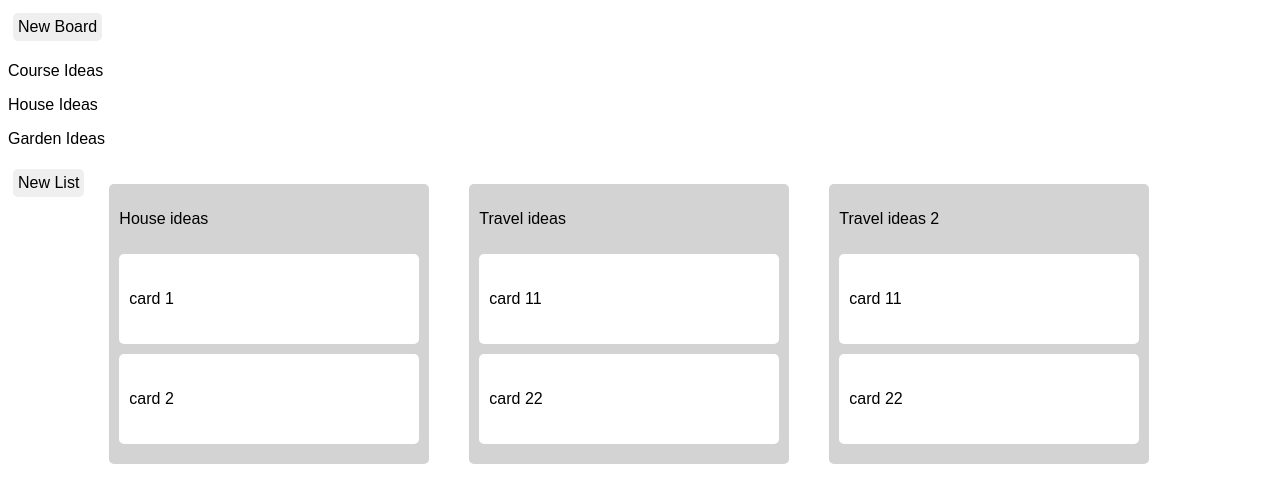
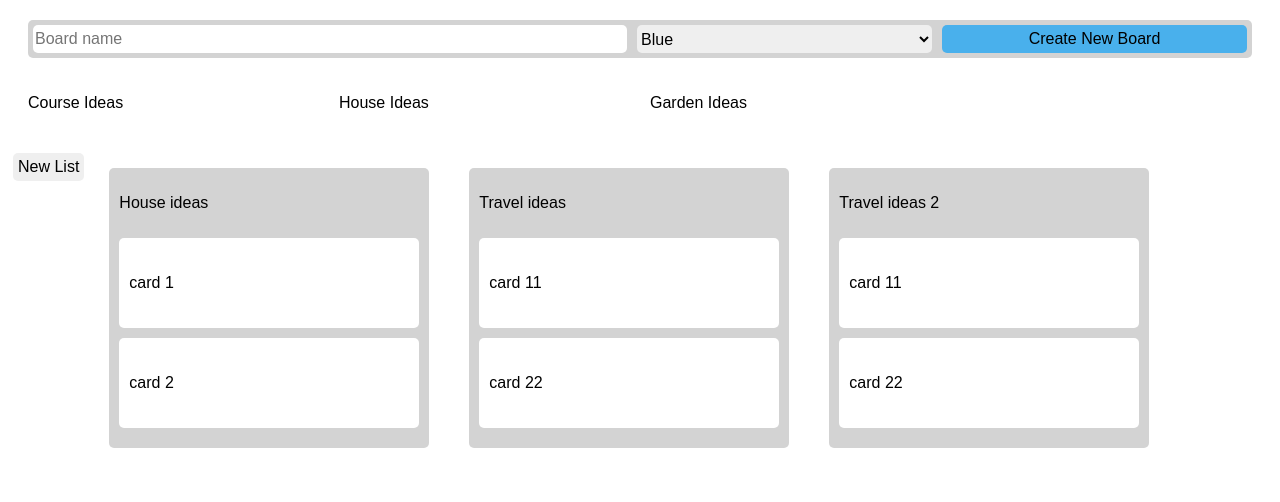
Before and after one commit to mberz2/tasklist, a React (Create React App) app: page / in a window 1280 px wide. Shown: the top 502 px of the page. Built offline with nearby package versions, Linux system fonts and the light colour scheme.

Commit message:
Added form validation and passing of new boards to home.

```diff
--- /dev/null
+++ b/src/components/CreateBoardForm.js
@@ -0,0 +1,53 @@
+import React from "react";
+
+class CreateBoardForm extends React.Component {
+  //Default state
+  state = {
+    title: "",
+    background: "#80ccff"
+  };
+
+  //Method to handle form submission
+  handleSubmit = (e) => {
+    e.preventDefault();
+    const board = {
+      title: this.state.title,
+      background: this.state.background,
+      createdAt: new Date(),
+      user: "abc123"
+    };
+    if (board.title && board.background) {
+      this.props.createNewBoard(board);
+    }
+  };
+
+  //Render page
+  render() {
+    return (
+      <div>
+        <form className="create-board-wrapper" onSubmit={this.handleSubmit}>
+          <input
+            type="text"
+            name="name"
+            placeholder="Board name"
+            onChange={(e) => this.setState({ title: e.target.value })}
+          />
+          <select
+            name="background"
+            onChange={(e) => this.setState({ background: e.target.value })}
+          >
+            <option value="#80ccff">Blue</option>
+            <option value="#80ffaa">Green</option>
+            <option value="#f94a1e">Red</option>
+            <option value="#ffb3ff">Pink</option>
+            <option value="#bf00ff">Purple</option>
+            <option value="#ffad33">Orange</option>
+          </select>
+          <button type="submit">Create New Board</button>
+        </form>
+      </div>
+    );
+  }
+}
+
+export default CreateBoardForm;
--- a/src/components/pages/Home.js
+++ b/src/components/pages/Home.js
@@ -1,25 +1,18 @@
 import React from "react";
 import BoardPreview from "../BoardPreview";
 import PropTypes from "prop-types";
+import CreateBoardForm from "../CreateBoardForm";
 
 class Home extends React.Component {
-  //Method to create a new board
-  newBoard = () => {
-    const board = {
-      title: "Trips to take this year",
-      background: "#80ffaa",
-      createdAt: new Date()
-    };
-
-    this.props.createNewBoard(board);
-  };
   render() {
     return (
       <div>
-        <button onClick={this.newBoard}>New Board</button>
-        {Object.keys(this.props.boards).map((key) => (
-          <BoardPreview key={key} board={this.props.boards[key]} />
-        ))}
+        <CreateBoardForm createNewBoard={this.props.createNewBoard} />
+        <div className="board-preview-wrapper">
+          {Object.keys(this.props.boards).map((key) => (
+            <BoardPreview key={key} board={this.props.boards[key]} />
+          ))}
+        </div>
       </div>
     );
   }
```
